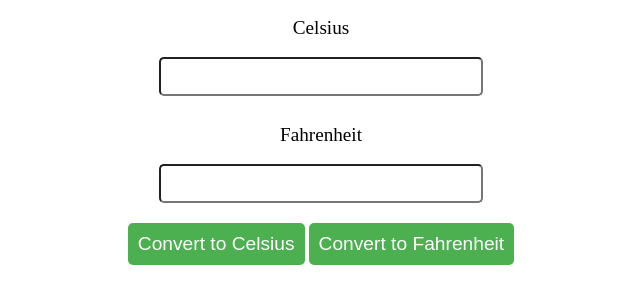
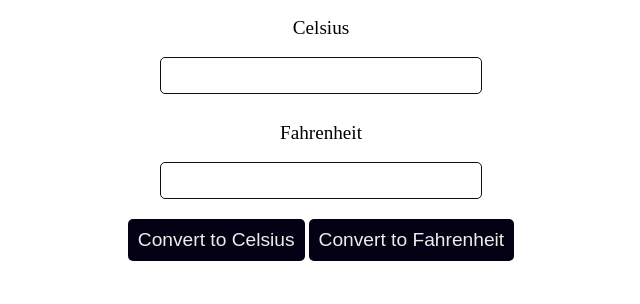
Before and after one commit to Yashwanth-kandregula/eet, a plain HTML site: page index.html in a window 1280 px wide. Shown: the part 152-456 px from the top of the page, without its empty margins (319-959 px from the left). Drawn offline with Linux system fonts and the light colour scheme.

Commit message:
Update style.css

```diff
--- a/style.css
+++ b/style.css
@@ -27,20 +27,20 @@
     padding: 10px;
     margin-bottom: 10px;
     border-radius: 5px;
-    border: 1px solid #c;
+    border: 1px solid #0f0f0f;
   }
 
   button {
     padding: 10px;
     border-radius: 5px;
     border: none;
-    background-color: #4CAF50;
-    color: #fff;
+    background-color:#050114 ;
+    color: #eaefeb;
     font-size: 1.2rem;
     cursor: pointer;
     margin-top: 10px;
   }
 
   button:hover {
-    background-color: #3e8e42;
+    background-color: #400ec9 ;
   }
```
